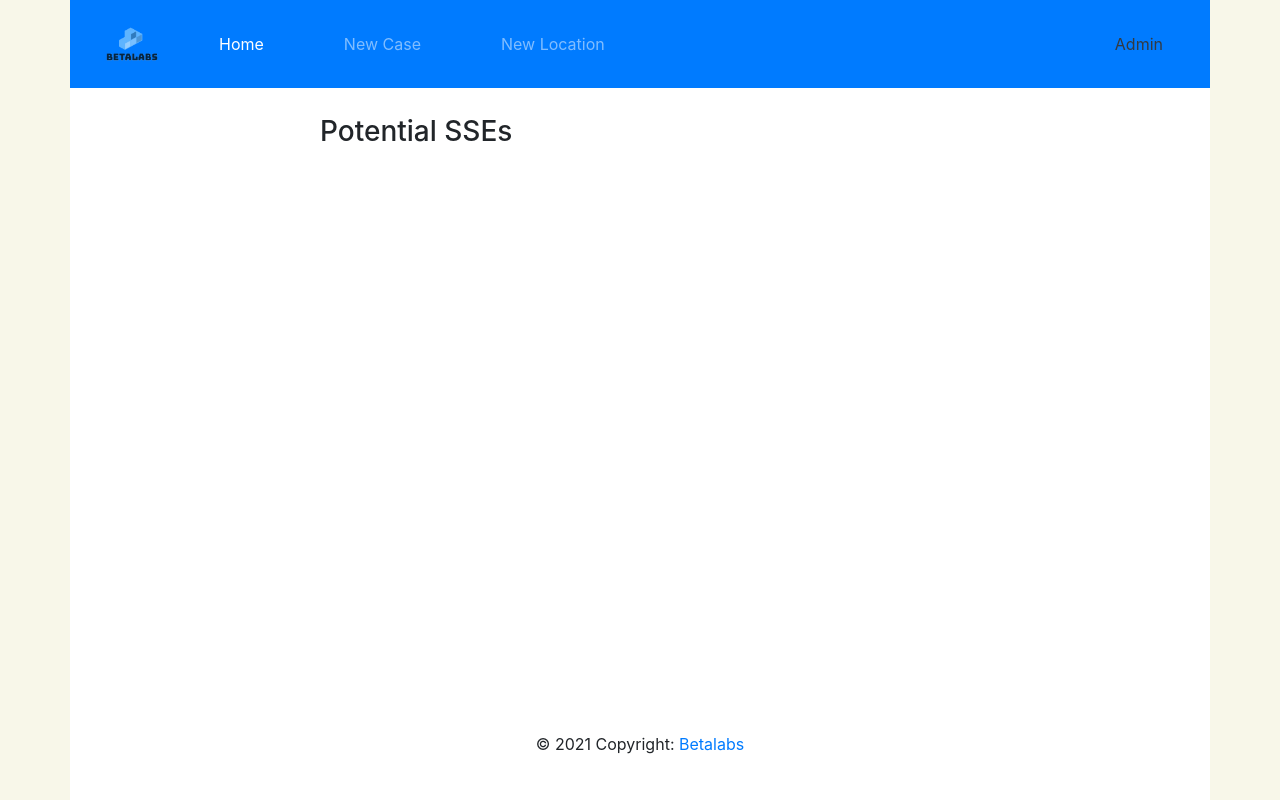
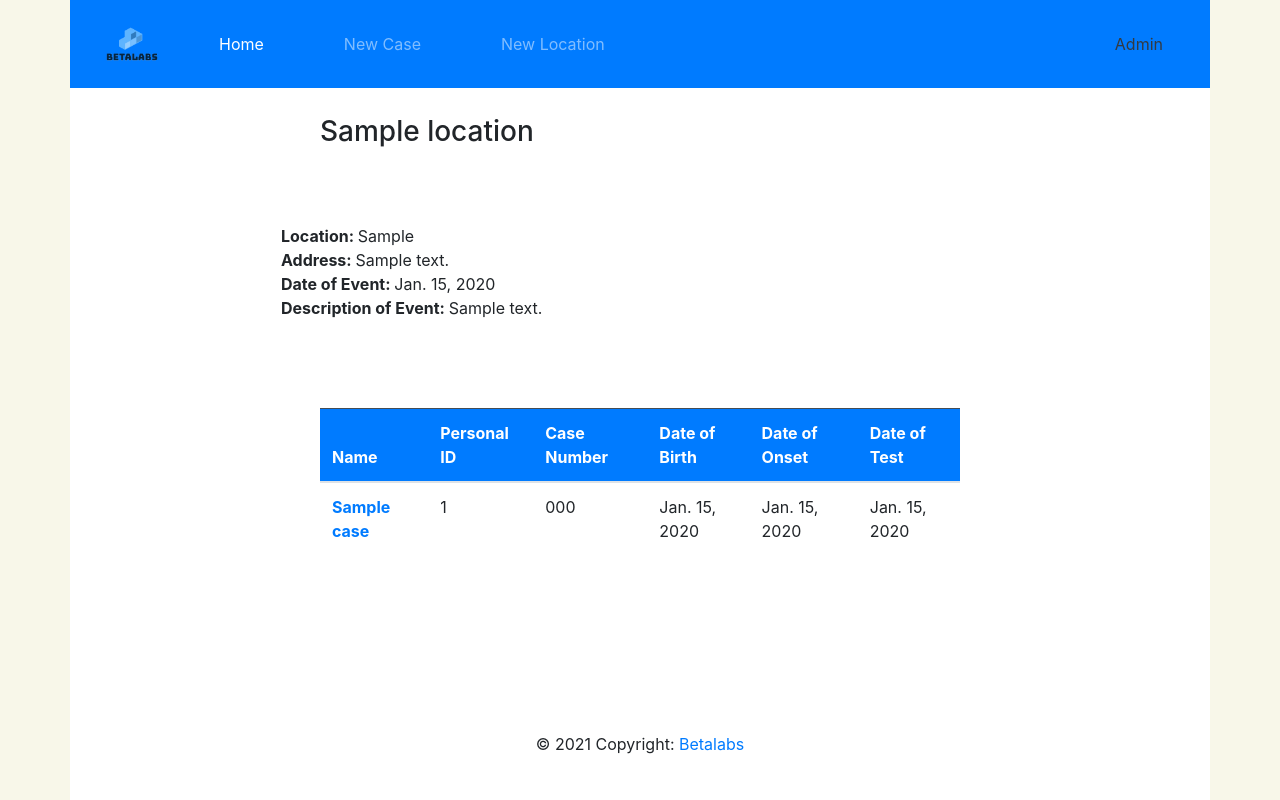
Before and after one commit to santiago-mooser/COMP3297, a Django app: a page that uses templates/base.html in a window 1280 px wide. Run offline with Django 3.2, Linux system fonts and the light colour scheme; tables that the repository leaves empty hold one stand-in row (values such as "Sample post"); some libraries are stand-ins or nearby versions.

Commit message:
completed location_details page

```diff
--- a/sse_finder/static/sse_finder/css/home.css
+++ b/sse_finder/static/sse_finder/css/home.css
@@ -12,12 +12,6 @@
 .heading-inner
 {
     width: 50vw;
-}
-
-h3
-{
-    display: block;
-    width: 70%;
 }
 
 .date-container
--- /dev/null
+++ b/sse_finder/static/sse_finder/css/location_details.css
@@ -0,0 +1,31 @@
+.location_detail_container
+{
+    width: 100%;
+    display: flex;
+    justify-content: center;
+    align-items: center;
+}
+
+.location_details
+{
+    width: 70%;
+    height: 30vh;
+    display: flex;
+    flex-direction: column;
+    justify-content: center;
+    align-items: start;
+    list-style-type: none;
+}
+
+.table-container
+{
+    display: flex;
+    justify-content: center;
+    align-items: center;
+    width: 100%;
+}
+
+.table-inner
+{
+    width: 50vw;
+}
--- a/sse_finder/views.py
+++ b/sse_finder/views.py
@@ -45,6 +45,13 @@ def location_details(request, loc_name):
     template = loader.get_template('pages/location_details.html')
     context = {}
 
+    # we assume that there's only 1 location with the same name. Specified in Project req doc I think
+
+    location    = Location.objects.filter(name = loc_name)[0]
+    cases       = Case.objects.filter(event__name__contains = loc_name)
+
+    context.update({'location': location, 'cases': cases})
+
     return HttpResponse(template.render(context, request))
 
 def case_details(request, loc_name):
--- a/templates/base.html
+++ b/templates/base.html
@@ -54,7 +54,7 @@
 
                     </div>
 
-                    <a href="admin/" class="d-flex nav-link text-dark">Admin</a>
+                    <a href="{% url 'admin:index' %}" class="d-flex nav-link text-dark">Admin</a>
 
                 </div>
 
--- a/templates/pages/location_details.html
+++ b/templates/pages/location_details.html
@@ -5,6 +5,7 @@
 
 {% block css %}
     <link rel="stylesheet" href="{% static 'sse_finder/css/home.css' %}">
+    <link rel="stylesheet" href="{% static 'sse_finder/css/location_details.css' %}">
 {% endblock %}
 
 {% block title %}
@@ -15,7 +16,52 @@
 
     <div class="heading">
         <div class="heading-inner">
-            <h3>Potential SSEs</h3>
+            <h3>{{location.name}}</h3>
+        </div>
+    </div>
+
+    <div class="location_detail_container">
+        <ul class="location_details">
+            <li><span style="font-weight: bold;">Location: </span> {{location.location}}</li>
+            <li><span style="font-weight: bold;">Address: </span>{{location.address}}</li>
+            <li><span style="font-weight: bold;">Date of Event: </span>{{location.date_of_event}}</li>
+            <li><span style="font-weight: bold;">Description of Event: </span>{{location.description_of_event}}</li>
+        </ul>
+    </div>
+
+    <div class="table-container">
+        <div class="table-inner">
+            <table class="table">
+
+                <thead class="table-dark bg-primary">
+
+                <tr>
+                    <th scope="col">Name</th>
+                    <th scope="col">Personal ID</th>
+                    <th scope="col">Case Number</th>
+                    <th scope="col">Date of Birth</th>
+                    <th scope="col">Date of Onset</th>
+                    <th scope="col">Date of Test</th>
+                </tr>
+
+                </thead>
+
+                <tbody>
+
+                    {% for case in cases %}
+                        <tr>
+                            <th scope="row"><a href= "{% url 'case_details' case.id %}">{{case.name}}</a></th>
+                            <td>{{case.personal_id}}</td>
+                            <td>{{case.case_number}}</td>
+                            <td>{{case.date_of_birth}}</td>
+                            <td>{{case.date_of_onset}}</td>
+                            <td>{{case.date_of_test}}</td>
+                        </tr>
+                    {% endfor %}
+
+                </tbody>
+
+            </table>
         </div>
     </div>
 
```
Also changed, not shown: sse_finder/migrations/0001_initial.py, sse_finder/migrations/0002_auto_20210424_0739.py (deleted).
